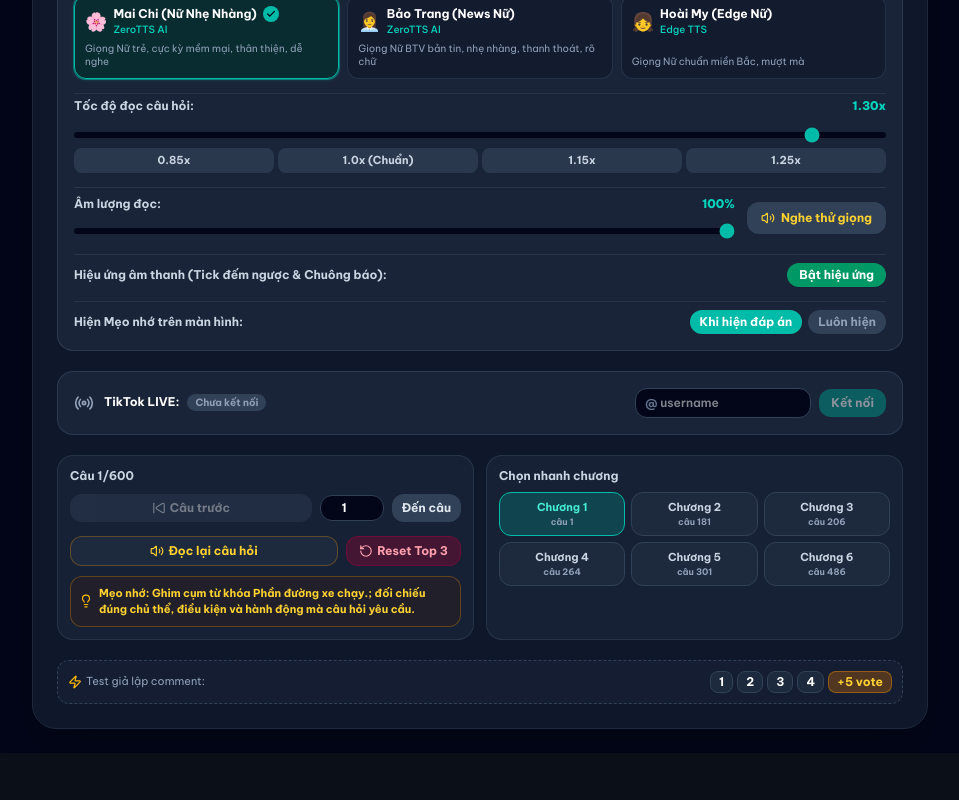
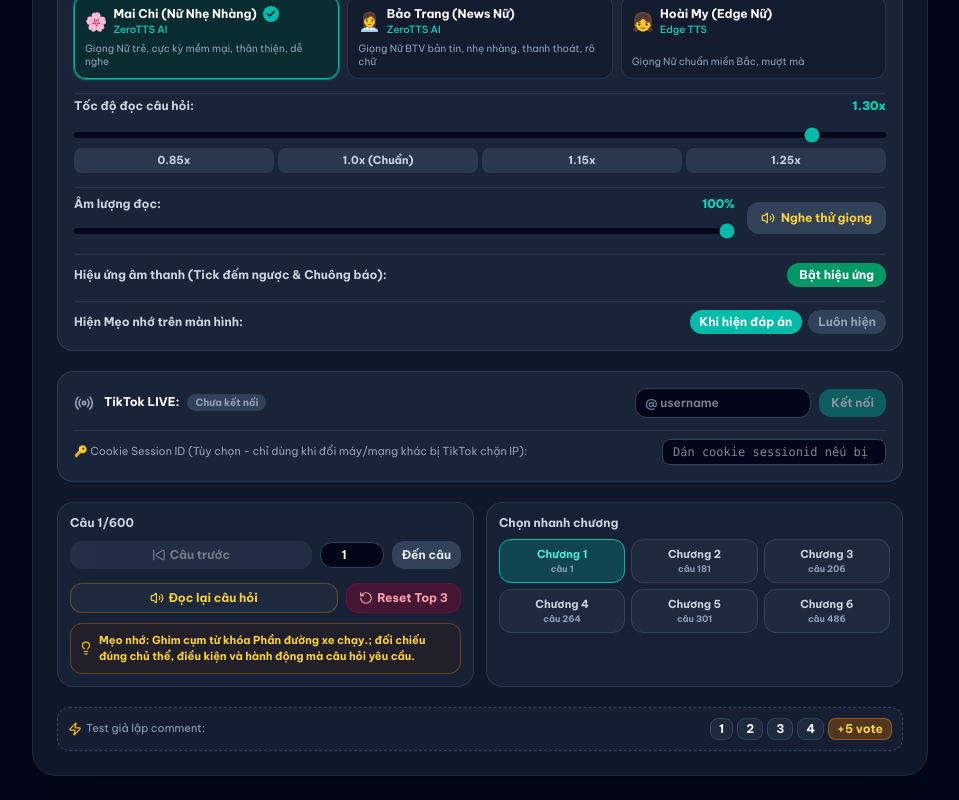
Before and after one commit to ps09754/live-ly-thuyet-lai-xe-b, a React (Vite) app: page / in a window 1280 px wide. Shown: the part 1091-1891 px from the top of the page, without its empty margins (160-1119 px from the left). Before the commit the page ends 1844 px from the top, so only its background shows below. Built offline with nearby package versions, Linux system fonts and the light colour scheme; no server answers; a web font is replaced by a local one.

Commit message:
feat: ho tro cookie SessionID vuot chan IP TikTok khi doi sang may khac

```diff
--- a/server.ts
+++ b/server.ts
@@ -106,6 +106,7 @@ const DEFAULT_DRIVING_SETTINGS = {
   stagePaddingBottom: 220,
   showTikTokSafeZoneGuide: false,
   tiktokUsername: '',
+  tiktokSessionId: '',
 };
 
 let currentDrivingSettings = { ...DEFAULT_DRIVING_SETTINGS };
@@ -535,10 +536,13 @@ app.post('/api/tiktok/connect', async (req, res) => {
     };
     broadcastSSE('status', liveStats);
 
+    const sessionId = (req.body.sessionId || currentDrivingSettings.tiktokSessionId || process.env.TIKTOK_SESSION_ID || '').trim();
+
     const conn = new TikTokLiveConnection(cleanUser, {
       processInitialData: true,
       // The gift-list fetch behind this option needs a paid Euler Stream plan; gift events already carry name and diamonds
       enableExtendedGiftInfo: false,
+      ...(sessionId ? { session: { value: { sessionId } } } : {}),
     });
 
     conn.on(ControlEvent.CONNECTED, (state: { roomId?: string }) => {
--- a/src/App.tsx
+++ b/src/App.tsx
@@ -50,6 +50,7 @@ const DEFAULT_SETTINGS: GameSettings = {
   stagePaddingTop: 80,
   stagePaddingBottom: 190,
   tiktokUsername: '',
+  tiktokSessionId: '',
 };
 
 export default function App() {
@@ -457,7 +458,7 @@ export default function App() {
       const res = await fetch('/api/tiktok/connect', {
         method: 'POST',
         headers: { 'Content-Type': 'application/json' },
-        body: JSON.stringify({ username }),
+        body: JSON.stringify({ username, sessionId: settingsRef.current?.tiktokSessionId }),
       });
       const data = await res.json();
       if (!data.success) {
--- a/src/components/DrivingStreamerDeck.tsx
+++ b/src/components/DrivingStreamerDeck.tsx
@@ -974,6 +974,22 @@ export const DrivingStreamerDeck: React.FC<DrivingStreamerDeckProps> = ({
             </div>
           </div>
         )}
+
+        {/* Tùy chọn nâng cao: Vượt chặn IP bằng Cookie Session ID (khi đổi máy / mạng khác bị chặn) */}
+        <div className="pt-2 border-t border-slate-700/50 flex flex-col sm:flex-row sm:items-center justify-between gap-2 text-xs">
+          <div className="flex items-center gap-1.5 text-slate-400">
+            <span className="text-[11px]">🔑 Cookie Session ID (Tùy chọn - chỉ dùng khi đổi máy/mạng khác bị TikTok chặn IP):</span>
+          </div>
+          <div className="flex items-center gap-2">
+            <input
+              type="password"
+              value={settings.tiktokSessionId || ''}
+              onChange={(e) => onUpdateSettings({ tiktokSessionId: e.target.value.trim() })}
+              placeholder="Dán cookie sessionid nếu bị chặn"
+              className="bg-slate-950 border border-slate-700 focus:border-teal-500 rounded-lg px-2.5 py-1 text-xs text-white w-56 font-mono"
+            />
+          </div>
+        </div>
       </div>
 
       {/* 5. Navigation & Chapter Jump */}
--- a/src/types/driving.ts
+++ b/src/types/driving.ts
@@ -105,6 +105,7 @@ export interface GameSettings {
   stagePaddingBottom?: number; // Căn lề dưới (px: mặc định 220px)
   showTikTokSafeZoneGuide?: boolean; // Bật/tắt đường viền mô phỏng khung cắt điện thoại TikTok
   tiktokUsername?: string; // Lưu username TikTok của streamer để không phải nhập lại mỗi lần Live
+  tiktokSessionId?: string; // Cookie sessionid từ tiktok.com để vượt chặn IP / Captcha nếu bị lỗi
 }
 
 export interface TikTokChatEvent {
```
